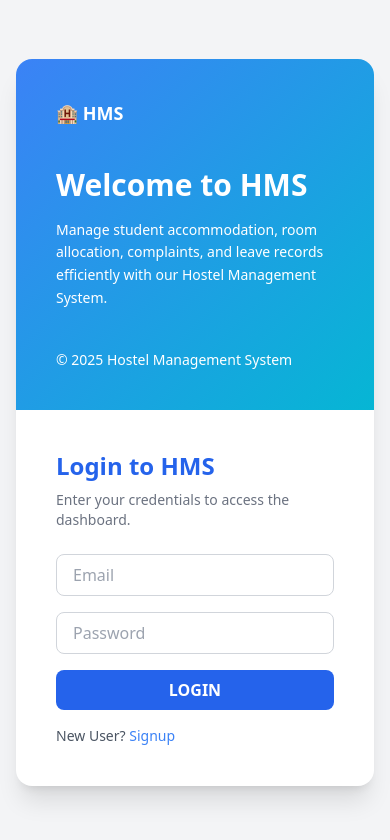
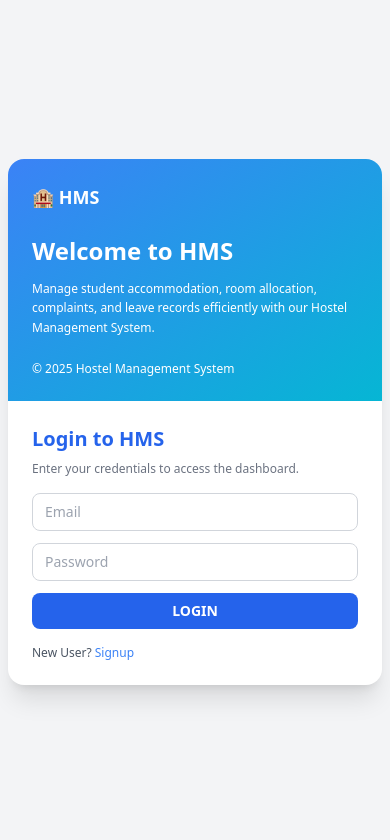
Before and after one commit to Shaurya8425/hostelMS, a React (Vite) app in the folder frontend/: page / in a window 390 px wide. Shown: the top 840 px of the page. Built offline with nearby package versions, Linux system fonts and the light colour scheme; no server answers.

Commit message:
moreResponsive

```diff
--- a/frontend/src/pages/Login.tsx
+++ b/frontend/src/pages/Login.tsx
@@ -36,35 +36,44 @@ export default function Login() {
   };
 
   return (
-    <div className='min-h-screen flex items-center justify-center bg-gray-100 px-4'>
-      <div className='w-full max-w-4xl bg-white shadow-xl rounded-2xl overflow-hidden grid grid-cols-1 md:grid-cols-2'>
+    <div className='min-h-screen flex items-center justify-center bg-gray-100 px-2 sm:px-4'>
+      <div className='w-full max-w-4xl bg-white shadow-xl rounded-2xl overflow-hidden grid grid-cols-1 lg:grid-cols-2'>
         {/* Left Panel */}
-        <div className='bg-gradient-to-br from-blue-500 to-cyan-500 text-white p-10 flex flex-col justify-between'>
+        <div className='bg-gradient-to-br from-blue-500 to-cyan-500 text-white p-6 sm:p-10 flex flex-col justify-between min-h-[220px]'>
           <div>
             <h1 className='text-lg font-bold'>🏨 HMS</h1>
-            <h2 className='mt-10 text-3xl font-semibold'>Welcome to HMS</h2>
-            <p className='mt-4 text-sm leading-relaxed'>
+            <h2 className='mt-6 sm:mt-10 text-2xl sm:text-3xl font-semibold'>
+              Welcome to HMS
+            </h2>
+            <p className='mt-3 sm:mt-4 text-xs sm:text-sm leading-relaxed'>
               Manage student accommodation, room allocation, complaints, and
               leave records efficiently with our Hostel Management System.
             </p>
           </div>
-          <p className='text-sm mt-10'>© 2025 Hostel Management System</p>
+          <p className='text-xs sm:text-sm mt-6 sm:mt-10'>
+            © 2025 Hostel Management System
+          </p>
         </div>
 
         {/* Right Panel */}
-        <div className='p-10 flex flex-col justify-center'>
-          <h2 className='text-2xl font-bold text-blue-600'>Login to HMS</h2>
-          <p className='text-sm text-gray-500 mt-2'>
+        <div className='p-6 sm:p-10 flex flex-col justify-center'>
+          <h2 className='text-xl sm:text-2xl font-bold text-blue-600'>
+            Login to HMS
+          </h2>
+          <p className='text-xs sm:text-sm text-gray-500 mt-2'>
             Enter your credentials to access the dashboard.
           </p>
 
-          <form onSubmit={handleSubmit} className='mt-6 space-y-4'>
+          <form
+            onSubmit={handleSubmit}
+            className='mt-4 sm:mt-6 space-y-3 sm:space-y-4'
+          >
             <input
               name='email'
               type='email'
               placeholder='Email'
               onChange={handleChange}
-              className='w-full px-4 py-2 border border-gray-300 rounded-lg focus:outline-none focus:ring-2 focus:ring-blue-400'
+              className='w-full px-3 sm:px-4 py-2 border border-gray-300 rounded-lg focus:outline-none focus:ring-2 focus:ring-blue-400 text-sm'
               required
             />
             <input
@@ -72,19 +81,19 @@ export default function Login() {
               type='password'
               placeholder='Password'
               onChange={handleChange}
-              className='w-full px-4 py-2 border border-gray-300 rounded-lg focus:outline-none focus:ring-2 focus:ring-blue-400'
+              className='w-full px-3 sm:px-4 py-2 border border-gray-300 rounded-lg focus:outline-none focus:ring-2 focus:ring-blue-400 text-sm'
               required
             />
 
             <button
               type='submit'
-              className='w-full bg-blue-600 text-white font-semibold py-2 rounded-lg hover:bg-blue-700 transition duration-200'
+              className='w-full bg-blue-600 text-white font-semibold py-2 rounded-lg hover:bg-blue-700 transition duration-200 text-sm'
             >
               LOGIN
             </button>
           </form>
 
-          <div className='flex justify-between text-sm mt-4 text-gray-600'>
+          <div className='flex justify-between text-xs sm:text-sm mt-4 text-gray-600'>
             <p>
               New User?{" "}
               <Link to='/signup' className='text-blue-500 hover:underline'>
--- a/frontend/src/pages/Signup.tsx
+++ b/frontend/src/pages/Signup.tsx
@@ -35,35 +35,44 @@ export default function Signup() {
   };
 
   return (
-    <div className='min-h-screen flex items-center justify-center px-4'>
-      <div className='w-full max-w-4xl bg-white shadow-xl rounded-2xl overflow-hidden grid grid-cols-1 md:grid-cols-2'>
+    <div className='min-h-screen flex items-center justify-center px-2 sm:px-4'>
+      <div className='w-full max-w-4xl bg-white shadow-xl rounded-2xl overflow-hidden grid grid-cols-1 lg:grid-cols-2'>
         {/* Left Panel with welcome message */}
-        <div className='bg-gradient-to-br from-blue-500 to-cyan-500 text-white p-10 flex flex-col justify-between'>
+        <div className='bg-gradient-to-br from-blue-500 to-cyan-500 text-white p-6 sm:p-10 flex flex-col justify-between min-h-[220px]'>
           <div>
             <h1 className='text-lg font-bold'>🏨 HMS</h1>
-            <h2 className='mt-10 text-3xl font-semibold'>Create an Account</h2>
-            <p className='mt-4 text-sm leading-relaxed'>
+            <h2 className='mt-6 sm:mt-10 text-2xl sm:text-3xl font-semibold'>
+              Create an Account
+            </h2>
+            <p className='mt-3 sm:mt-4 text-xs sm:text-sm leading-relaxed'>
               Join the Hostel Management System to easily manage rooms,
               students, fees, leave requests, and more — whether you're a
               student or an admin.
             </p>
           </div>
-          <p className='text-sm mt-10'>© 2025 Hostel Management System</p>
+          <p className='text-xs sm:text-sm mt-6 sm:mt-10'>
+            © 2025 Hostel Management System
+          </p>
         </div>
 
         {/* Right Panel with signup form */}
-        <div className='p-10 flex flex-col justify-center'>
-          <h2 className='text-2xl font-bold text-blue-600'>Signup</h2>
-          <p className='text-sm text-gray-500 mt-2'>
+        <div className='p-6 sm:p-10 flex flex-col justify-center'>
+          <h2 className='text-xl sm:text-2xl font-bold text-blue-600'>
+            Signup
+          </h2>
+          <p className='text-xs sm:text-sm text-gray-500 mt-2'>
             Fill in your details to create a new HMS account.
           </p>
 
-          <form onSubmit={handleSubmit} className='mt-6 space-y-4'>
+          <form
+            onSubmit={handleSubmit}
+            className='mt-4 sm:mt-6 space-y-3 sm:space-y-4'
+          >
             <input
               name='name'
               placeholder='Full Name'
               onChange={handleChange}
-              className='w-full px-4 py-2 border border-gray-300 rounded-lg focus:outline-none focus:ring-2 focus:ring-blue-400'
+              className='w-full px-3 sm:px-4 py-2 border border-gray-300 rounded-lg focus:outline-none focus:ring-2 focus:ring-blue-400 text-sm'
               required
             />
 
@@ -72,7 +81,7 @@ export default function Signup() {
               type='email'
               placeholder='Email Address'
               onChange={handleChange}
-              className='w-full px-4 py-2 border border-gray-300 rounded-lg focus:outline-none focus:ring-2 focus:ring-blue-400'
+              className='w-full px-3 sm:px-4 py-2 border border-gray-300 rounded-lg focus:outline-none focus:ring-2 focus:ring-blue-400 text-sm'
               required
             />
 
@@ -81,14 +90,14 @@ export default function Signup() {
               type='password'
               placeholder='Create Password'
               onChange={handleChange}
-              className='w-full px-4 py-2 border border-gray-300 rounded-lg focus:outline-none focus:ring-2 focus:ring-blue-400'
+              className='w-full px-3 sm:px-4 py-2 border border-gray-300 rounded-lg focus:outline-none focus:ring-2 focus:ring-blue-400 text-sm'
               required
             />
 
             <select
               name='role'
               onChange={handleChange}
-              className='w-full px-4 py-2 border border-gray-300 rounded-lg bg-white focus:outline-none focus:ring-2 focus:ring-blue-400'
+              className='w-full px-3 sm:px-4 py-2 border border-gray-300 rounded-lg bg-white focus:outline-none focus:ring-2 focus:ring-blue-400 text-sm'
               required
             >
               <option value=''>Select Role</option>
@@ -98,13 +107,13 @@ export default function Signup() {
 
             <button
               type='submit'
-              className='w-full bg-blue-600 text-white font-semibold py-2 rounded-lg hover:bg-blue-700 transition duration-200'
+              className='w-full bg-blue-600 text-white font-semibold py-2 rounded-lg hover:bg-blue-700 transition duration-200 text-sm'
             >
               Create Account
             </button>
           </form>
 
-          <div className='flex justify-between text-sm mt-4 text-gray-600'>
+          <div className='flex justify-between text-xs sm:text-sm mt-4 text-gray-600'>
             <p>
               Already have an account?{" "}
               <Link to='/' className='text-blue-500 hover:underline'>
```
